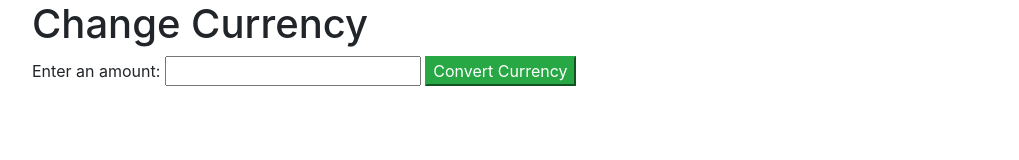
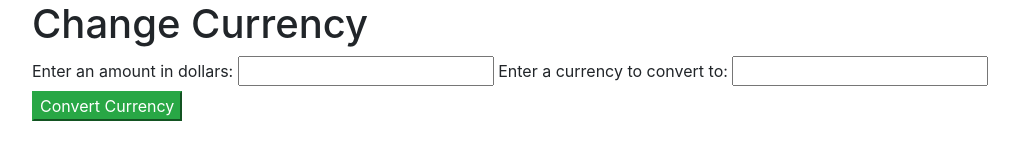
Before and after one commit to alma-frankenstein/currencyExchanger, a website built with webpack: page src/index.html in a window 1280 px wide. Shown: the whole page, without its empty margins (53-1072 px from the left). Built offline with nearby package versions, Linux system fonts and the light colour scheme.

Commit message:
delete radio, replace with form field for target

```diff
--- a/src/index.html
+++ b/src/index.html
@@ -5,9 +5,16 @@
 <body>
   <div class="container">
     <h1>Change Currency</h1>
-    <label for="amount">Enter an amount:</label>
+    <label for="amount">Enter an amount in dollars:</label>
     <input id="amount" type="text">
-    <button class="btn-success" id="inputAmount">Convert Currency</button>
+
+    <label for="amount">Enter a currency to convert to:</label>
+    <input id="amount" type="text">
+
+    <div>
+      <button class="btn-success" id="inputAmount">Convert Currency</button>
+    </div>
+    </form>
     <div class="showErrors"></div>
     <div class="showInput"></div>
     <div class="showAED"></div>
```
